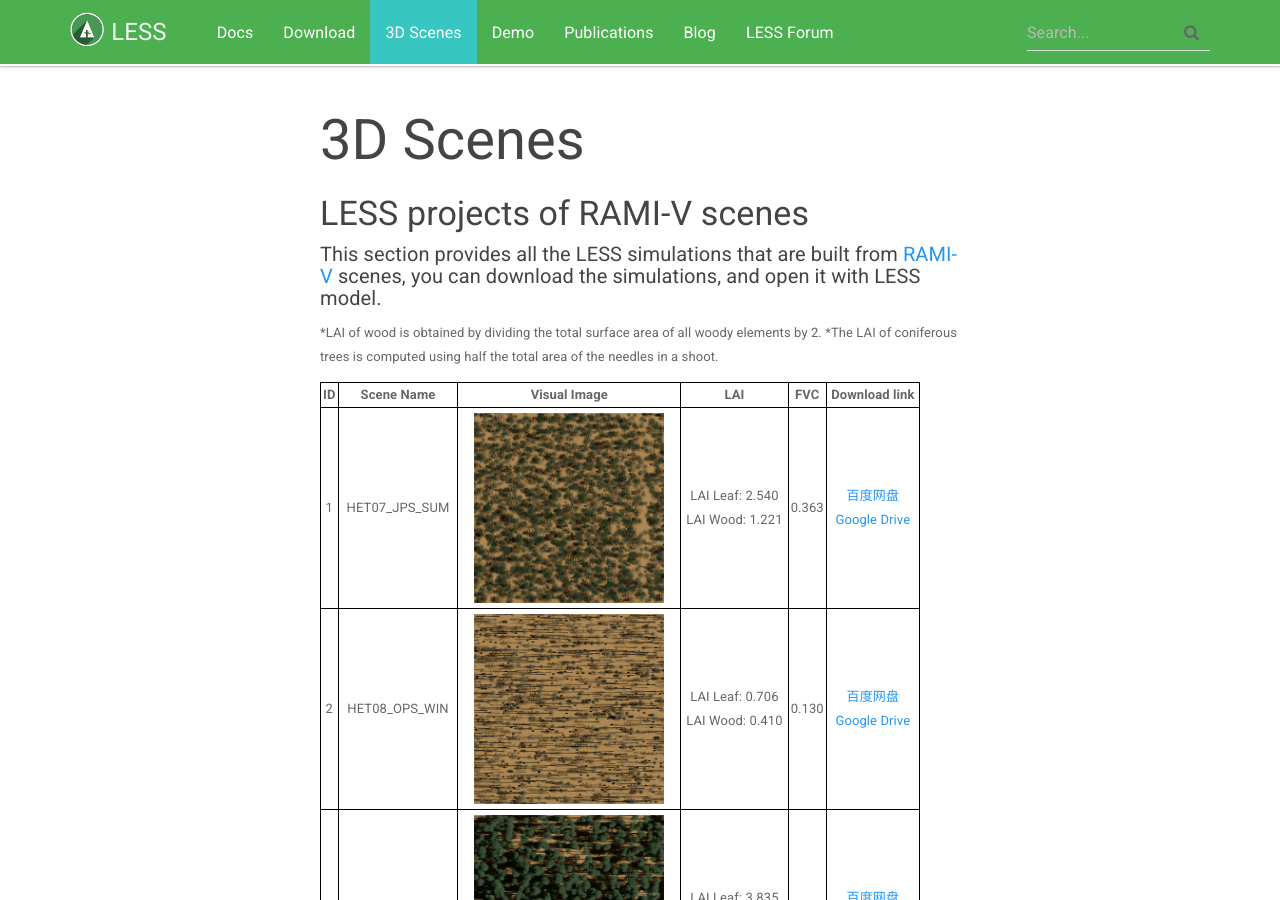
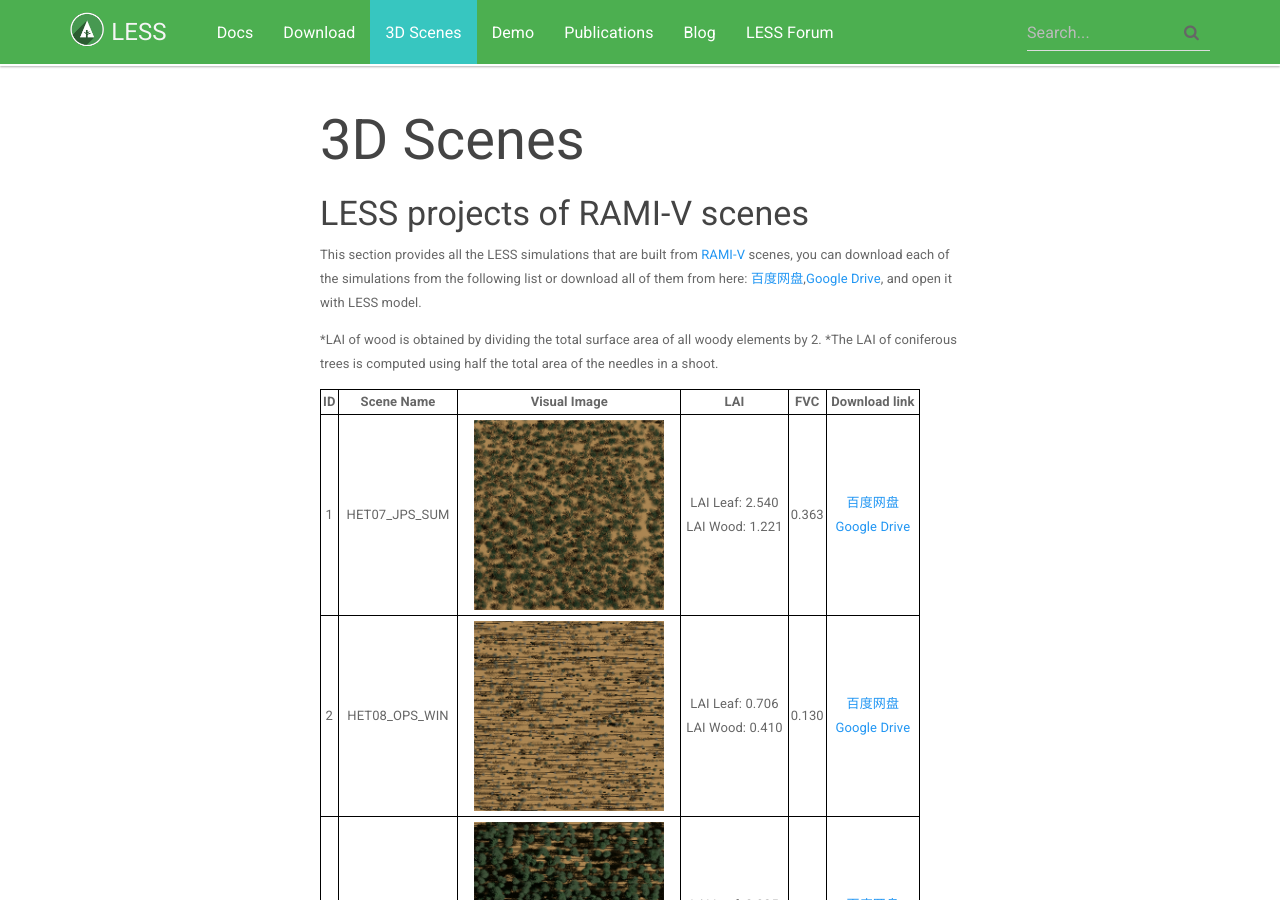
Before and after one commit to jianboqi/jianboqi.github.io, a Jekyll site: the page built from 3dscenes.md, in a window 1280 px wide and 900 px high. Built offline with Jekyll 4.4.1, drawn with Linux system fonts in a browser that asks for light colours; nearby versions of some CDN libraries.

Commit message:
Update 3dscenes.md

```diff
--- a/3dscenes.md
+++ b/3dscenes.md
@@ -8,7 +8,7 @@ published: true
 
 
 ### LESS projects of RAMI-V scenes
-##### This section provides all the LESS simulations that are built from [RAMI-V](https://rami-benchmark.jrc.ec.europa.eu/_www/index.php) scenes, you can download the simulations, and open it with LESS model.
+This section provides all the LESS simulations that are built from [RAMI-V](https://rami-benchmark.jrc.ec.europa.eu/_www/index.php) scenes, you can download each of the simulations from the following list or download all of them from here: [百度网盘](https://pan.baidu.com/s/1QGPZuxZwMN88UTlHb4qMCA?pwd=1qx7),[Google Drive](https://drive.google.com/drive/folders/19unJIW_dSN24_5SDDfEqwyoqV5AaRKwC?usp=sharing), and open it with LESS model.
 
 *LAI of wood is obtained by dividing the total surface area of all woody elements by 2.
 *The LAI of coniferous trees is computed using half the total area of the needles in a shoot.
```
